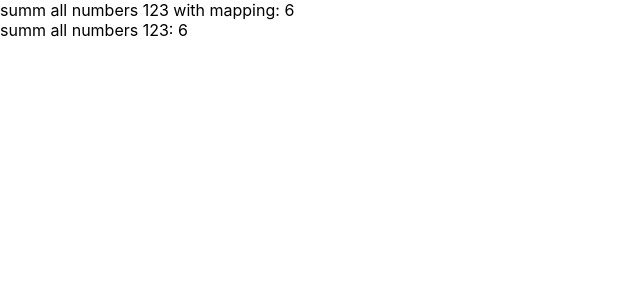
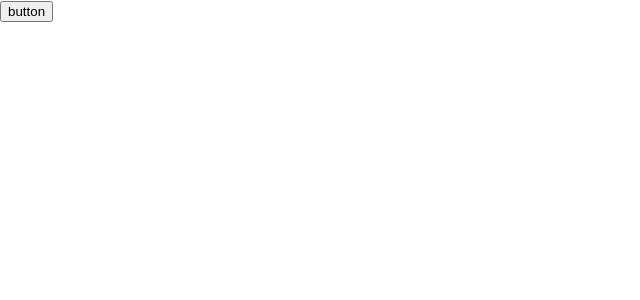
Before and after one commit to eBenya/ReactLessons, a React (Create React App) app: page / in a window 1280 px wide. Shown: the top 300 px of the page, without its empty margins (0-640 px from the left). Built offline with nearby package versions, Linux system fonts and the light colour scheme.

Commit message:
lesson 11-12. events into react component

```diff
--- a/src/App.js
+++ b/src/App.js
@@ -1,32 +1,14 @@
 import React from 'react';
 
 function App() {
-  const num = 123;
-
-  const getDigitsSumWithMapping = (n) =>
-    num.toString().split('').map(x => parseInt(x)).reduce((a, b) => a + b);
-  const getDigitsSum = (n) => {
-    let sum = 0;
-    if (n < 0) {
-      n *= -1;
-    }
-    while (n > 0) {
-      sum += n % 10;
-      n = Math.floor(n / 10);
-    }
-    return sum;
+  function getEvent(name, e, age){
+    console.log(e.target);
+    console.log(name + ' ' + age);
   }
 
-  return (
-    <>
-      <div>
-        summ all numbers {num} with mapping: {getDigitsSumWithMapping(num)}
-      </div>
-      <div>
-        summ all numbers {num}: {getDigitsSum(num)}
-      </div>
-    </>
-  );
+	return <div>
+		<button onClick={kek => getEvent('user', kek, 16)}>button</button>
+	</div>;
 }
 
 export default App;
```
